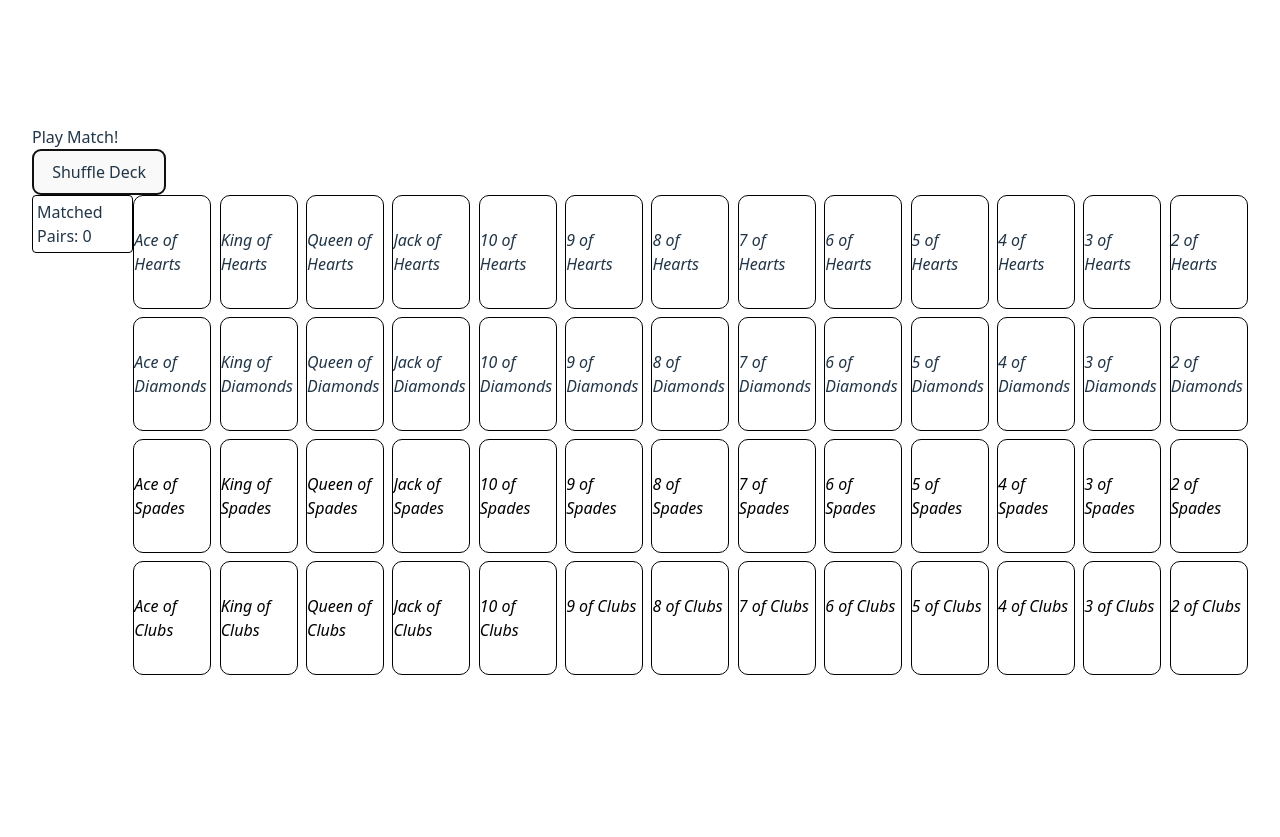
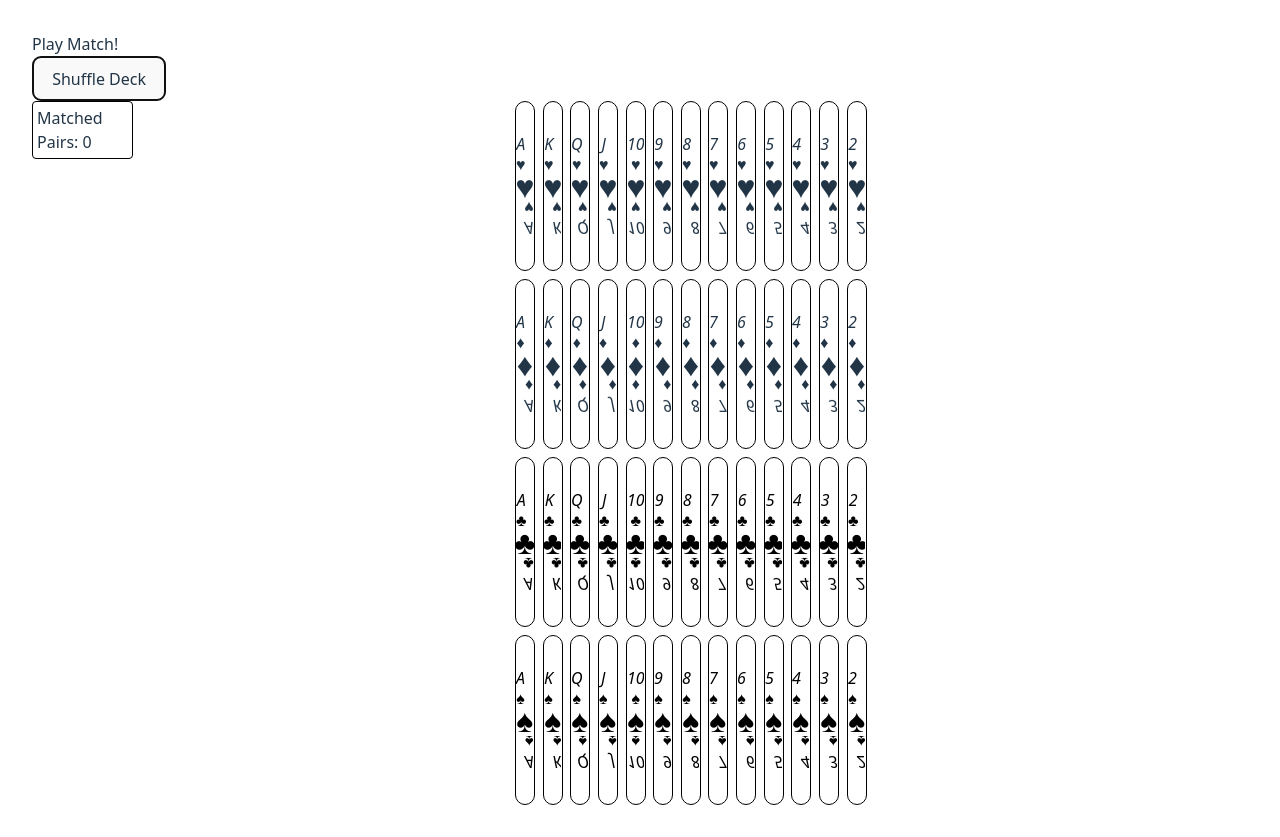
Before and after one commit to gpeid/concentration-card-game, a React (Vite) app: page / in a window 1280 px wide. Both pictures are taken after a click on the button "Generate Deck". Before the commit the page ends 800 px from the top, so only its background shows below. Built offline with nearby package versions, Linux system fonts and the light colour scheme.

Commit message:
feat: update Card and Deck components to use structured suit properties and enhance card display

```diff
--- a/src/components/Card.tsx
+++ b/src/components/Card.tsx
@@ -76,13 +76,27 @@ const Card: React.FC<CardProps> = ({
           .to((value) => `rotateZ(${value}deg)`), // Apply the CSS transform
       }}
       onClick={!matchedCard ? selectCardClick : undefined}
-      className={`card cursor-pointer ${details.suit?.toLowerCase()} hover:bg-fuchsia-400
+      className={`card cursor-pointer p-1 ${details.suit?.label.toLowerCase()} hover:bg-fuchsia-400
       ${!toggleSelected && !matchedCard ? "bg-white" : ""}
         ${toggleSelected ? "selected bg-blue-400" : ""} ${
         matchedCard ? "cursor-not-allowed bg-green-600" : ""
       }`}
     >
-      {details.label}
+      <div className="flex flex-col items-start text-center leading-tight">
+        <span>
+          {details.rank !== "10" ? details.rank?.charAt(0) : details.rank}{" "}
+          <br />
+          {details.suit?.icon}
+        </span>
+      </div>
+      <div className="text-center scale-200">{details.suit?.icon}</div>
+      <div className="flex flex-col items-end text-center leading-tight rotate-x-180">
+        <span>
+          {details.rank !== "10" ? details.rank?.charAt(0) : details.rank}{" "}
+          <br />
+          {details.suit?.icon}
+        </span>
+      </div>
     </animated.div>
   );
 };
--- a/src/components/DeckContainer.tsx
+++ b/src/components/DeckContainer.tsx
@@ -36,7 +36,7 @@ const DeckContainer: React.FC<DeckContainerProps> = ({ deck }) => {
           const i = deck.findIndex((card) => card.id === item.id);
           deckCopy.splice(i, 1, {
             id: "",
-            suit: "",
+            suit: { label: "", icon: "" },
             rank: "",
             label: "",
           });
@@ -56,11 +56,11 @@ const DeckContainer: React.FC<DeckContainerProps> = ({ deck }) => {
       <div className="col-span-1">
         <ScoreCard matches={arrayOfSelectedMatches} />
       </div>
-      <div className="card_container grid grid-cols-[repeat(12,minmax(0,1fr))_1fr] col-span-11 gap-2">
+      <div className="card_container col-span-11 grid grid-cols-13 gap-2">
         {deck.map((card: CardProperties) => (
           <Card
             selectCardClick={() => handleSelectCardClick(card)}
-            key={`${card.suit}-${card.rank}`}
+            key={`${card.suit?.label}-${card.rank}`}
             details={card}
             toggleSelected={!!pairArray.find((item) => item.id === card.id)}
             matchedCard={
--- a/src/types/types.ts
+++ b/src/types/types.ts
@@ -1,7 +1,7 @@
 export interface CardProperties {
     id: string;
     // Add other card properties based on your generateDeck() output
-    suit?: string;
+    suit?: { label: string; icon: string };
     rank?: string;
     label?: string
 }
--- a/src/utils.ts
+++ b/src/utils.ts
@@ -1,16 +1,33 @@
 import type { CardProperties } from "./types/types";
 
 const generateDeck = (): CardProperties[] => {
-    const suits = ["Hearts", "Diamonds", "Spades", "Clubs"]
+    const suits = [
+        {
+            label: "Hearts",
+            icon: "♥"
+        },
+        {
+            label: "Diamonds",
+            icon: "♦"
+        },
+        {
+            label: "Spades",
+            icon: "♣"
+        },
+        {
+            label: "Clubs",
+            icon: "♠"
+        },
+    ]
     const ranks = ["Ace", "King", "Queen", "Jack", "10", "9", "8", "7", "6", "5", "4", "3", "2"]
     const newDeck: CardProperties[] = [];
     suits.forEach((suit) => {
         ranks.forEach((rank => {
             newDeck.push({
-                id: `${rank}-${suit}`,
+                id: `${rank}-${suit.icon}`,
                 ...{ suit },
                 ...{ rank },
-                label: `${rank} of ${suit}`
+                label: `${rank} of ${suit.icon}`
             });
         }))
     })
```
